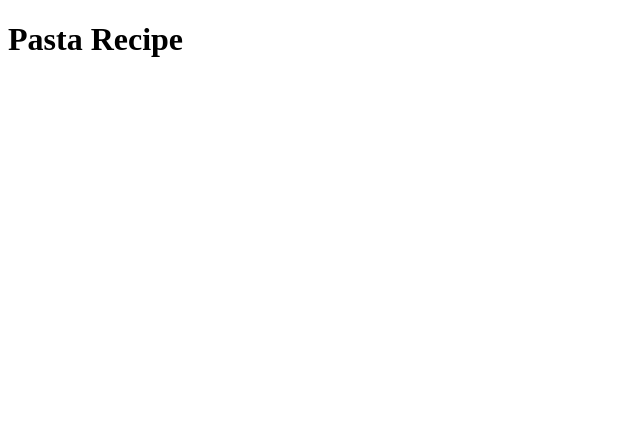
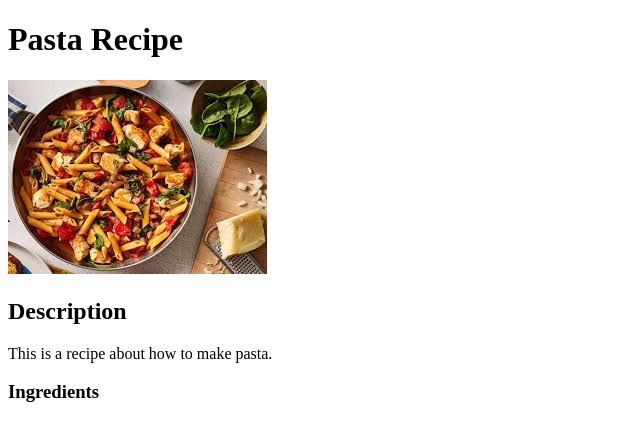
Before and after one commit to Harjas6/odin-recipes, a plain HTML site: page recipes/pasta.html in a window 1280 px wide. Shown: the whole page, without its empty margins (0-640 px from the left). Drawn offline with Linux system fonts and the light colour scheme.

Commit message:
add description and image

```diff
--- a/recipes/pasta.html
+++ b/recipes/pasta.html
@@ -7,5 +7,10 @@
     </head>
     <body>
         <h1> Pasta Recipe</h1>
+        <img src="../imgs/pasta.jpeg" alt = "Top down photo of chicken pasta  in a bowl"></a>
+        <h2> Description</h2>
+        <p>This is a recipe about how to make pasta.</p>
+
+        <h3>Ingredients</h3>
     </body>
 </html>
```
